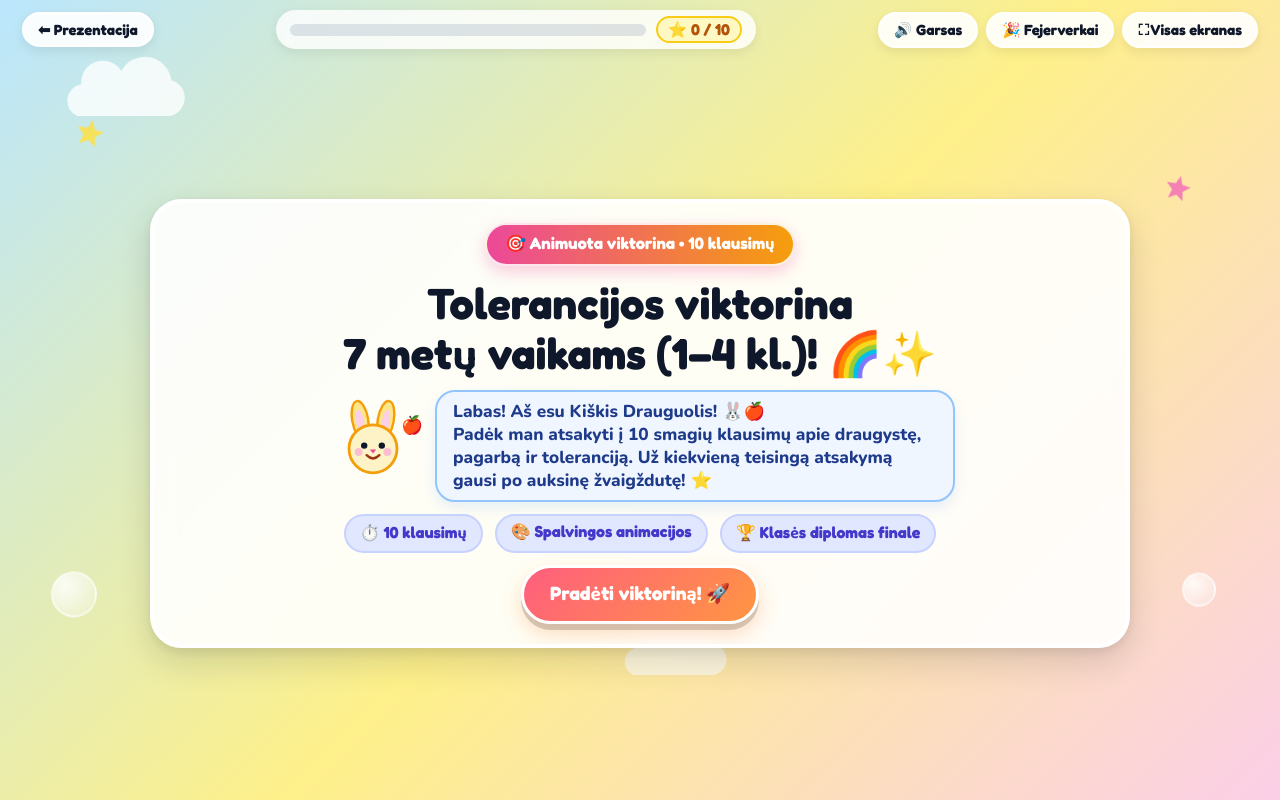
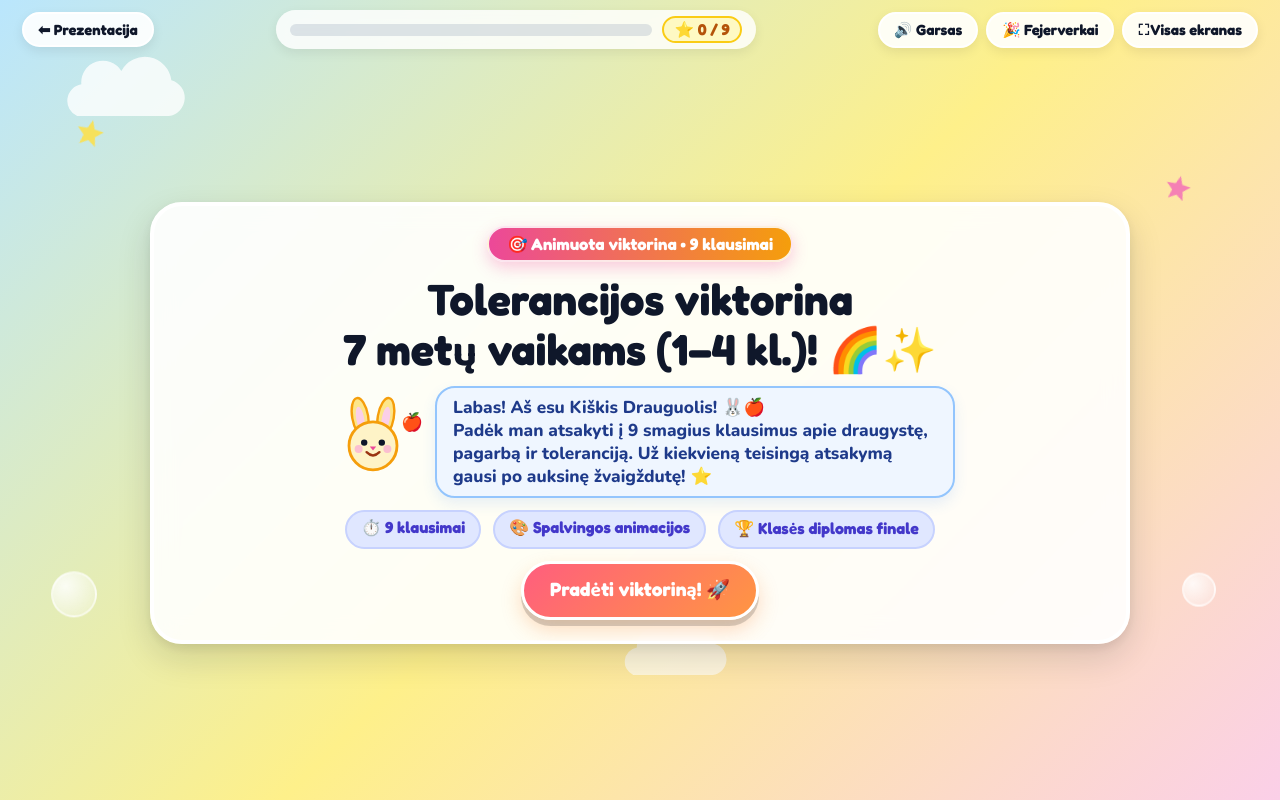
Before and after one commit to Artiomkalinin/tolerancijos-diena, a plain HTML site: page viktorina.html in a window 1280 px wide. Drawn offline with nearby package versions, Linux system fonts and the light colour scheme.

Commit message:
Pasalintas klausimas apie Kiskio obuolius, palikti 9 klausimai

```diff
--- a/viktorina.html
+++ b/viktorina.html
@@ -486,7 +486,7 @@
         <div class="progress-track">
           <div class="progress-fill" id="progress-fill"></div>
         </div>
-        <div class="score-pill" id="score-pill">⭐ 0 / 10</div>
+        <div class="score-pill" id="score-pill">⭐ 0 / 9</div>
       </div>
 
       <div class="top-actions">
@@ -539,17 +539,6 @@
           ],
           correct: 2,
           explain: "Kiekvienas esame unikalus – skiriamės išvaizda, pomėgiais, kalba ir charakteriu, ir tai daro pasaulį spalvingą!"
-        },
-        {
-          q: "Ką pasakoje ir filmuke „Kiškio obuoliai“ gerasis kiškis darė su obuoliais keliaudamas namo?",
-          options: [
-            "Visus obuolius suvalgė pats vienas",
-            "Draugiškai dalijosi obuoliais su sutiktais miško žvėreliais",
-            "Paslėpė po dideliu akmeniu",
-            "Išmėtė į upę"
-          ],
-          correct: 1,
-          explain: "Kiškis noriai dalijosi su visais sutiktais – gerumas ir dalinimasis visada sugrįžta su kaupu!"
         },
         {
           q: "Kaip pasielgia tolerantiškas vaikas, kai į klasę ateina naujokas, kuris nedrąsiai stovi vienas?",
@@ -790,17 +779,17 @@
       function renderIntro() {
         updateHud();
         shell.innerHTML = `
-          <div class="badge-pill">🎯 Animuota viktorina • 10 klausimų</div>
+          <div class="badge-pill">🎯 Animuota viktorina • 9 klausimai</div>
           <h1 style="font-size:clamp(1.7rem, 3.4vw, 2.75rem);">Tolerancijos viktorina<br>7 metų vaikams (1–4 kl.)! 🌈✨</h1>
           <div class="mascot-wrap">
             ${bunnySvg("happy", false)}
             <div class="mascot-bubble">
               Labas! Aš esu Kiškis Drauguolis! 🐰🍎<br>
-              Padėk man atsakyti į 10 smagių klausimų apie draugystę, pagarbą ir toleranciją. Už kiekvieną teisingą atsakymą gausi po auksinę žvaigždutę! ⭐
+              Padėk man atsakyti į 9 smagius klausimus apie draugystę, pagarbą ir toleranciją. Už kiekvieną teisingą atsakymą gausi po auksinę žvaigždutę! ⭐
             </div>
           </div>
           <div style="display:flex; gap:12px; flex-wrap:wrap; justify-content:center;">
-            <span class="q-num-pill">⏱️ 10 klausimų</span>
+            <span class="q-num-pill">⏱️ 9 klausimai</span>
             <span class="q-num-pill">🎨 Spalvingos animacijos</span>
             <span class="q-num-pill">🏆 Klasės diplomas finale</span>
           </div>
@@ -922,7 +911,7 @@
 
         const titleMsg =
           score === questions.length
-            ? "NEĮTIKĖTINA! Visi 10 iš 10! 🏆🌟"
+            ? "NEĮTIKĖTINA! Visi 9 iš 9! 🏆🌟"
             : score >= 7
             ? "ŠAUNUOLIAI! Puikus rezultatas! 🎉⭐"
             : "GERA PRADŽIA! Pažaiskime dar kartą! 💪🌈";
```
Also changed, not shown: Tolerancijos_diena_prezentacija.html (+1 -1 lines), index.html (+1 -1 lines), 1 other file.
